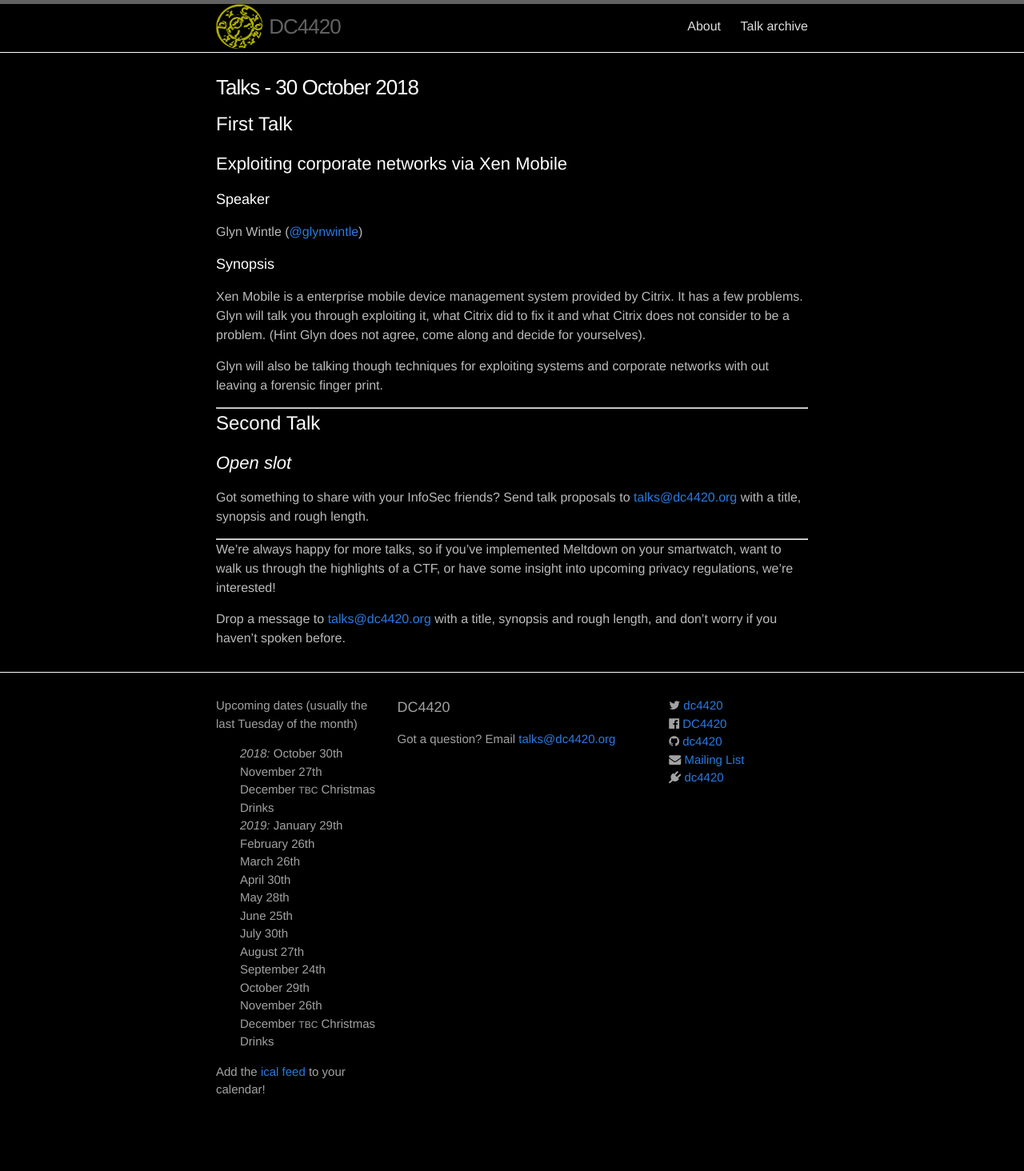
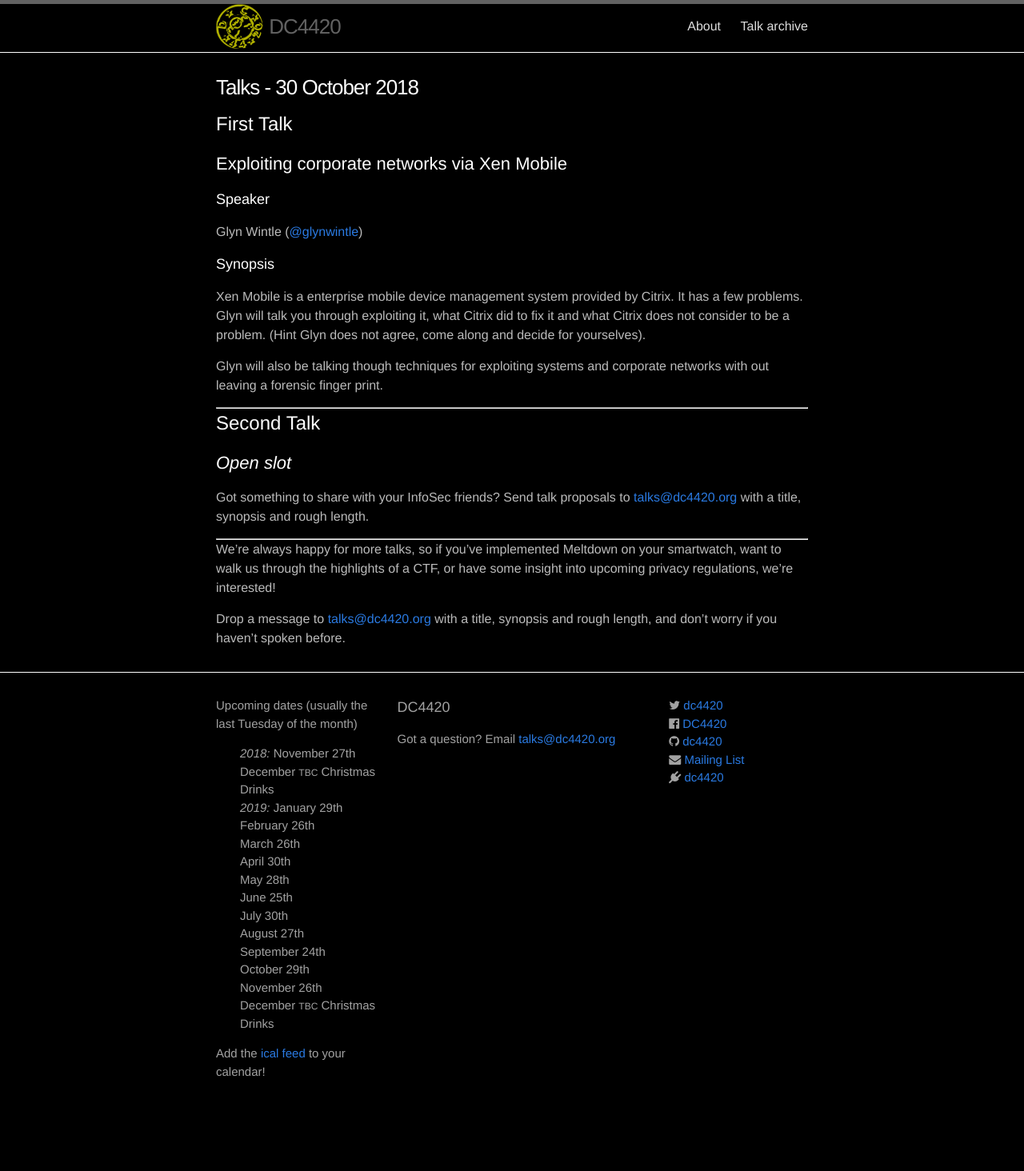
Before and after one commit to dc4420/website, a Jekyll site: the page built from index.html, in a window 1280 px wide. Shown: the whole page at 80% size. Built offline with Jekyll 4.4.1, drawn with Linux system fonts in a browser that asks for light colours; nearby versions of some CDN libraries; after the commit the page ends 1441 px from its top, so only the background shows below that.

Commit message:
update upcoming events calendar

```diff
--- a/_includes/footer.html
+++ b/_includes/footer.html
@@ -7,8 +7,7 @@
       <div class="footer-col  footer-col-1">
         <p class="text">Upcoming dates (usually the last Tuesday of the month)</p>
         <ul class="future-events">
-          <li><em>2018:</em> October 30th</li>
-          <li>November 27th</li>
+          <li><em>2018:</em> November 27th</li>
           <li>December <i class="small-caps">TBC</i> Christmas Drinks</li>
           <li><em>2019:</em> January 29th</li>
           <li>February 26th</li>
```
